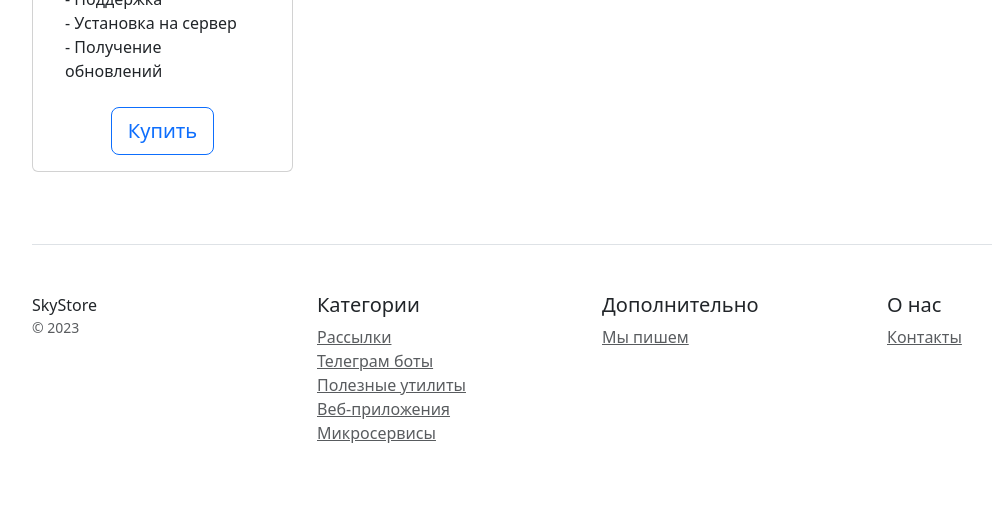
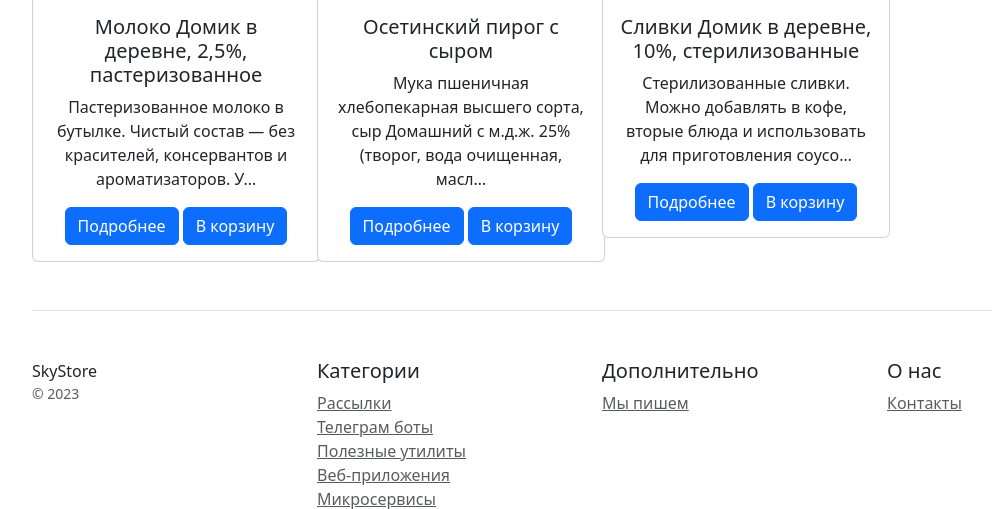
Before and after one commit to Chocoeater/DjangoProject, a Django app: page /home/ in a window 1280 px wide. Shown: the part 501-1010 px from the top of the page, without its empty margins (50-1042 px from the left). Before the commit the page ends 944 px from the top, so only its background shows below. Run offline with Django 5.2, Linux system fonts and the light colour scheme; data comes from the database, SQL or seed files in the repository; some libraries are stand-ins or nearby versions.

Commit message:
add templates

```diff
--- /dev/null
+++ b/catalog/templates/base.html
@@ -0,0 +1,53 @@
+<!doctype html>
+<html lang="en">
+<head>
+    <meta charset="utf-8">
+    <meta name="viewport" content="width=device-width, initial-scale=1">
+    <title>{% block title %}{% endblock %}</title>
+    <link rel="stylesheet" href="/static/css/bootstrap.min.css">
+
+</head>
+<body>
+{% include 'header.html' %}
+{% block header %}
+{% endblock %}
+
+<div class="container">
+
+    {% block content %}
+    {% endblock %}
+
+    <footer class="pt-4 my-md-5 pt-md-5 border-top">
+        <div class="row">
+            <div class="col-12 col-md">
+                SkyStore
+                <small class="d-block mb-3 text-muted">&copy; 2023</small>
+            </div>
+            <div class="col-6 col-md">
+                <h5>Категории</h5>
+                <ul class="list-unstyled text-small">
+                    <li><a class="text-muted" href="#">Рассылки</a></li>
+                    <li><a class="text-muted" href="#">Телеграм боты</a></li>
+                    <li><a class="text-muted" href="#">Полезные утилиты</a></li>
+                    <li><a class="text-muted" href="#">Веб-приложения</a></li>
+                    <li><a class="text-muted" href="#">Микросервисы</a></li>
+                </ul>
+            </div>
+            <div class="col-6 col-md">
+                <h5>Дополнительно</h5>
+                <ul class="list-unstyled text-small">
+                    <li><a class="text-muted" href="#">Мы пишем</a></li>
+                </ul>
+            </div>
+            <div class="col-6 col-md">
+                <h5>О нас</h5>
+                <ul class="list-unstyled text-small">
+                    <li><a class="text-muted" href="/contacts/">Контакты</a></li>
+                </ul>
+            </div>
+        </div>
+    </footer>
+</div>
+<script src="/static/js/bootstrap.bundle.min.js"></script>
+</body>
+</html>
--- /dev/null
+++ b/catalog/templates/header.html
@@ -0,0 +1,7 @@
+<div class="d-flex flex-column flex-md-row align-items-center p-3 px-md-4 mb-3 bg-white border-bottom box-shadow">
+    <h5 class="my-0 mr-md-auto font-weight-normal">Skystore</h5>
+    <nav class="ms-5">
+        <a class="p-2 btn btn-outline-primary" href="/home/">Каталог</a>
+        <a class="p-2 btn btn-outline-primary" href="/contacts/">Контакты</a>
+    </nav>
+</div>
--- a/catalog/templates/home.html
+++ b/catalog/templates/home.html
@@ -1,79 +1,29 @@
-<!doctype html>
-<html lang="en">
-<head>
-    <meta charset="utf-8">
-    <meta name="viewport" content="width=device-width, initial-scale=1">
-    <title>Skystore</title>
-    <link rel="stylesheet" href="/static/css/bootstrap.min.css">
+{% extends 'base.html' %}
+{% load my_tags %}
 
-</head>
-<body>
-<div class="d-flex flex-column flex-md-row align-items-center p-3 px-md-4 mb-3 bg-white border-bottom box-shadow">
-    <h5 class="my-0 mr-md-auto font-weight-normal">Skystore</h5>
-    <nav class="ms-5">
-        <a class="p-2 btn btn-outline-primary" href="/">Каталог</a>
-        <a class="p-2 btn btn-outline-primary" href="/contacts/">Контакты</a>
-    </nav>
-</div>
+{% block title%}Главная страница{% endblock %}
 
+{% block header %}
 <div class="pricing-header px-3 py-3 pt-md-5 pb-md-4 mx-auto text-center">
     <h1 class="display-4">Skystore</h1>
-    <p class="lead">Skystore - это отличный вариант хранения ваших плагинов и примеров кода, который вы бы хотели
-        продать</p>
+    <p class="lead">Онлайн супер-маркет</p>
 </div>
+{% endblock %}
 
-<div class="container">
-    <div class="row text-center">
-        <div class="col-3">
-            <div class="card mb-4 box-shadow">
-                <div class="card-header">
-                    <h4 class="my-0 font-weight-normal">Удобный сервис рассылок</h4>
-                </div>
-                <div class="card-body">
-                    <h1 class="card-title pricing-card-title">$ 140</h1>
-                    <ul class="list-unstyled mt-3 mb-4 text-start m-3">
-                        <li>- Неограниченная лицензия</li>
-                        <li>- Поддержка</li>
-                        <li>- Установка на сервер</li>
-                        <li>- Получение обновлений</li>
-                    </ul>
-                    <button type="button" class="btn btn-lg btn-block btn-outline-primary">Купить</button>
-                </div>
+{% block content %}
+<div class="row text-center">
+    {% for product in products %}
+    <div class="col-3">
+        <div class="card" style="width: 18rem;">
+            <img src="{{ product.image_product | media_filter }}" class="card-img-top" alt="...">
+            <div class="card-body">
+                <h5 class="card-title">{{ product.product_name }}</h5>
+                <p class="card-text">{{ product.description | truncatechars:100 }}</p>
+                <a href="{% url 'catalog:product_detail' product.pk %}" class="btn btn-primary">Подробнее</a>
+                <a href="#" class="btn btn-primary">В корзину</a>
             </div>
         </div>
     </div>
-
-    <footer class="pt-4 my-md-5 pt-md-5 border-top">
-        <div class="row">
-            <div class="col-12 col-md">
-                SkyStore
-                <small class="d-block mb-3 text-muted">&copy; 2023</small>
-            </div>
-            <div class="col-6 col-md">
-                <h5>Категории</h5>
-                <ul class="list-unstyled text-small">
-                    <li><a class="text-muted" href="#">Рассылки</a></li>
-                    <li><a class="text-muted" href="#">Телеграм боты</a></li>
-                    <li><a class="text-muted" href="#">Полезные утилиты</a></li>
-                    <li><a class="text-muted" href="#">Веб-приложения</a></li>
-                    <li><a class="text-muted" href="#">Микросервисы</a></li>
-                </ul>
-            </div>
-            <div class="col-6 col-md">
-                <h5>Дополнительно</h5>
-                <ul class="list-unstyled text-small">
-                    <li><a class="text-muted" href="#">Мы пишем</a></li>
-                </ul>
-            </div>
-            <div class="col-6 col-md">
-                <h5>О нас</h5>
-                <ul class="list-unstyled text-small">
-                    <li><a class="text-muted" href="/contacts/">Контакты</a></li>
-                </ul>
-            </div>
-        </div>
-    </footer>
+    {% endfor %}
 </div>
-<script src="/static/js/bootstrap.bundle.min.js"></script>
-</body>
-</html>
+{% endblock %}
--- /dev/null
+++ b/catalog/templatetags/my_tags.py
@@ -0,0 +1,10 @@
+from django import template
+
+register = template.Library()
+
+
+@register.filter()
+def media_filter(path):
+    if path:
+        return f'/media/{path}'
+    return '#'
--- a/catalog/urls.py
+++ b/catalog/urls.py
@@ -1,11 +1,12 @@
 
 from django.urls import path
 from catalog.apps import CatalogConfig
-from catalog.views import home, contacts
+from catalog.views import home, contacts, product_detail
 
 app_name = CatalogConfig.name
 
 urlpatterns = [
     path('home/', home, name='home'),
-    path('contacts/', contacts, name='contacts')
+    path('contacts/', contacts, name='contacts'),
+    path('products/<int:pk>/', product_detail, name='product_detail')
 ]
--- a/catalog/views.py
+++ b/catalog/views.py
@@ -1,4 +1,4 @@
-from django.shortcuts import render
+from django.shortcuts import render, get_object_or_404
 from django.http import HttpResponse
 from catalog.models import Contact, Product
 
@@ -9,7 +9,12 @@
     print('Последние 5 продуктов:')
     for product in last_products:
         print(product.id, product.product_name, product.created_at)
-    return render(request, 'home.html')
+
+    products = Product.objects.all()
+    context = {
+        'products': products,
+    }
+    return render(request, 'home.html', context=context)
 
 def contacts(request):
     all_contacts = Contact.objects.all()
@@ -19,3 +24,11 @@
         massage = request.POST.get('massage')
         return HttpResponse(f'{name}, сообщение успешно отправлено!')
     return render(request, 'contacts.html', {'contacts': all_contacts})
+
+def product_detail(request, pk):
+    product = get_object_or_404(Product, pk=pk)
+    context = {
+        'product': product,
+    }
+
+    return render(request, 'product_detail.html', context)
--- a/config/settings.py
+++ b/config/settings.py
@@ -134,6 +134,6 @@
 
 DEFAULT_AUTO_FIELD = "django.db.models.BigAutoField"
 
-MEDIA_URL = 'media/'
+MEDIA_URL = '/media/'
 
 MEDIA_ROOT = os.path.join(BASE_DIR, 'media')
--- a/config/urls.py
+++ b/config/urls.py
@@ -16,10 +16,13 @@
 """
 from django.conf import settings
 from django.contrib import admin
-from django.templatetags.static import static
+from django.conf.urls.static import static
 from django.urls import path, include
 
 urlpatterns = [
     path("admin/", admin.site.urls),
     path('', include('catalog.urls', namespace='catalog'))
 ]
+
+if settings.DEBUG:
+    urlpatterns += static(settings.MEDIA_URL, document_root=settings.MEDIA_ROOT)
```
Also changed, not shown: catalog/templates/contacts.html (+8 -61 lines), catalog/templates/product_detail.html (added, +35 -0 lines).
